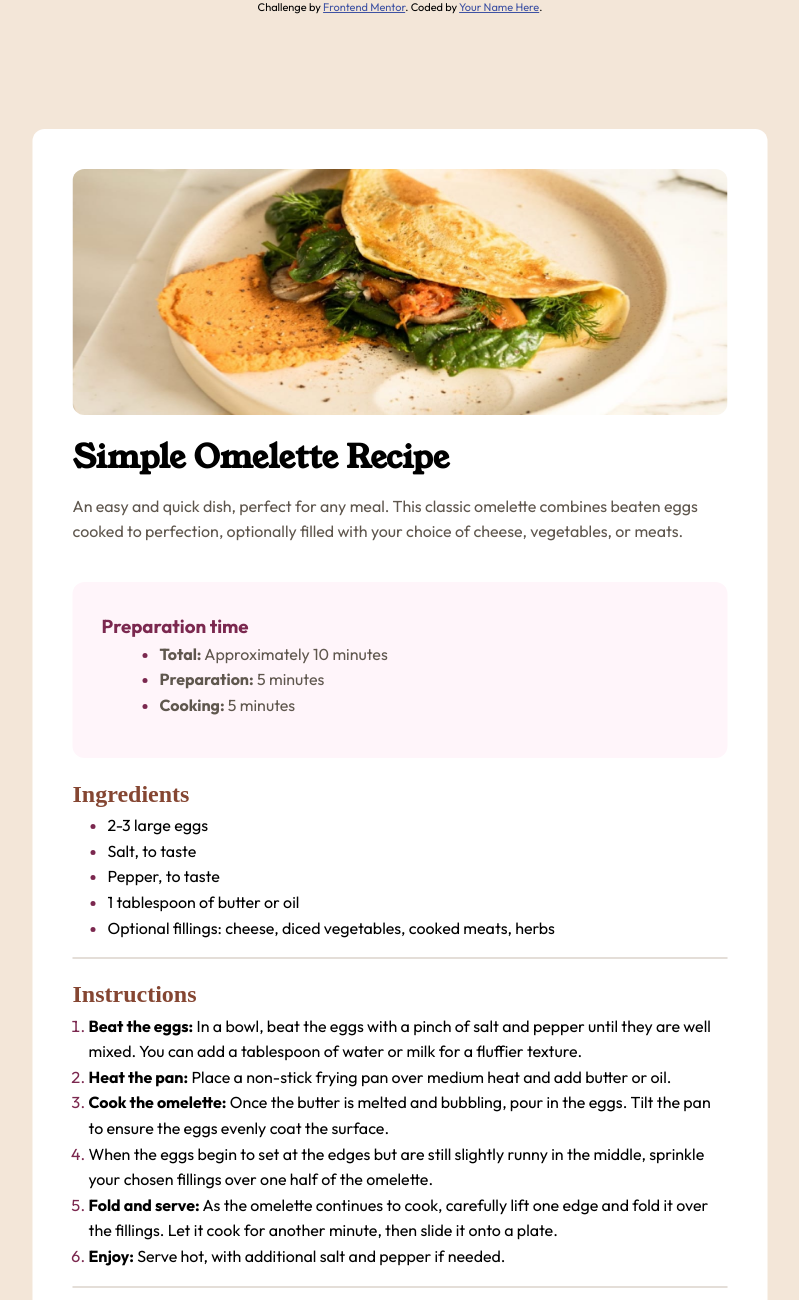
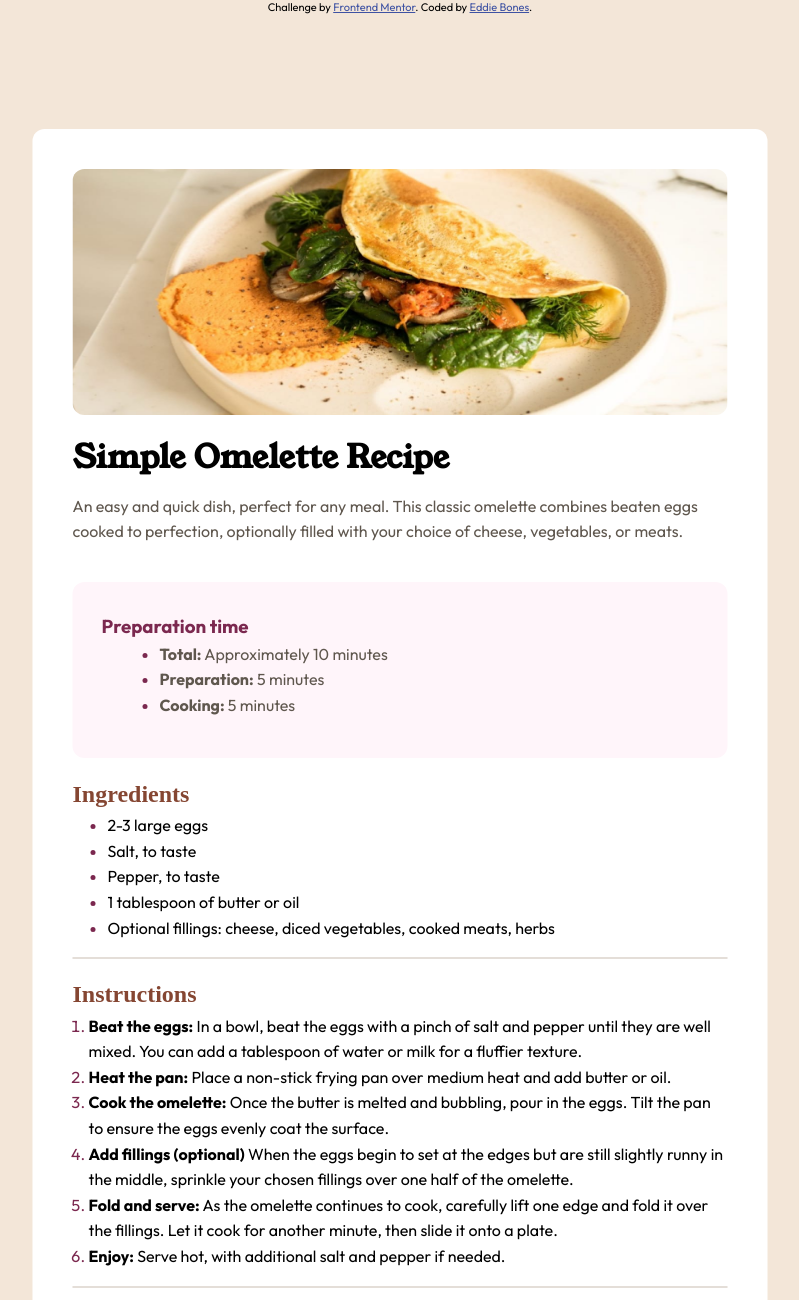
Before and after one commit to EddieBones1/Recipe-Page, a plain HTML site: page index.html in a window 1280 px wide. Shown: the top 1300 px of the page, without its empty margins (240-1039 px from the left). Drawn offline with Linux system fonts and the light colour scheme.

Commit message:
updated index.html file

```diff
--- a/index.html
+++ b/index.html
@@ -12,7 +12,7 @@
       sizes="32x32"
       href="./assets/images/favicon-32x32.png"
     />
-    <link rel="stylesheet" href="styles/style.css" />
+    <link rel="stylesheet" href="styles/style.css"/>
 
     <title>Frontend Mentor | Recipe page</title>
 
@@ -75,7 +75,7 @@
       </li>
 
       <li>
-        <strongAdd fillings (optional):></strong> When the eggs begin to set at the edges but are
+        <strong>Add fillings (optional)</strong> When the eggs begin to set at the edges but are
         still slightly runny in the middle, sprinkle your chosen fillings over
         one half of the omelette.
       </li>
@@ -121,12 +121,16 @@
     </table>
     </div>
 
+<footer>
     <div class="attribution">
       Challenge by
       <a href="https://www.frontendmentor.io?ref=challenge" target="_blank"
         >Frontend Mentor</a
-      >. Coded by <a href="#">Your Name Here</a>.
+      >. Coded by <a href="https://www.frontendmentor.io/profile/EddieBones1">Eddie Bones</a>.
     </div>
+    </footer>
     </main>
+    </body>
+
   </body>
 </html>
```
